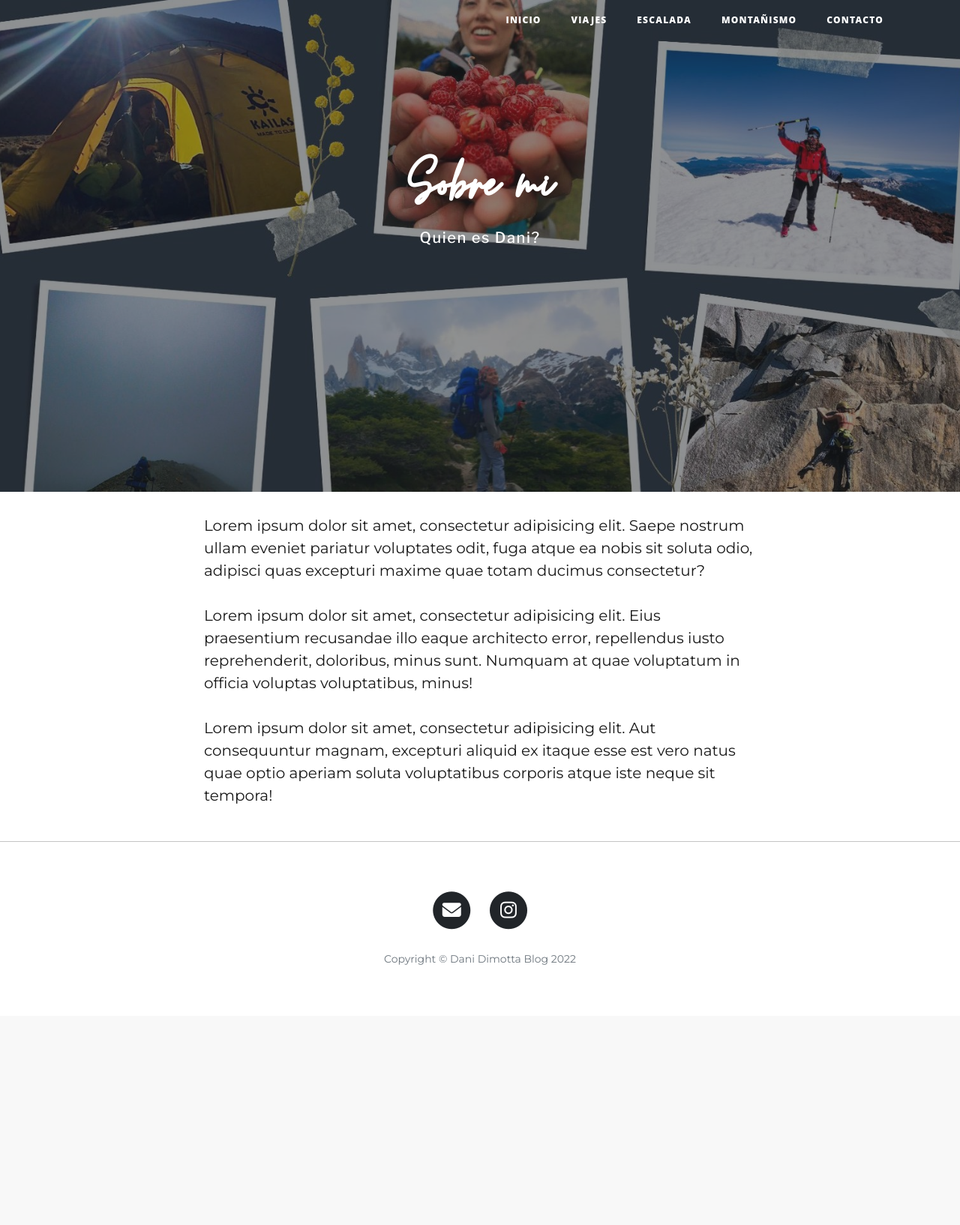
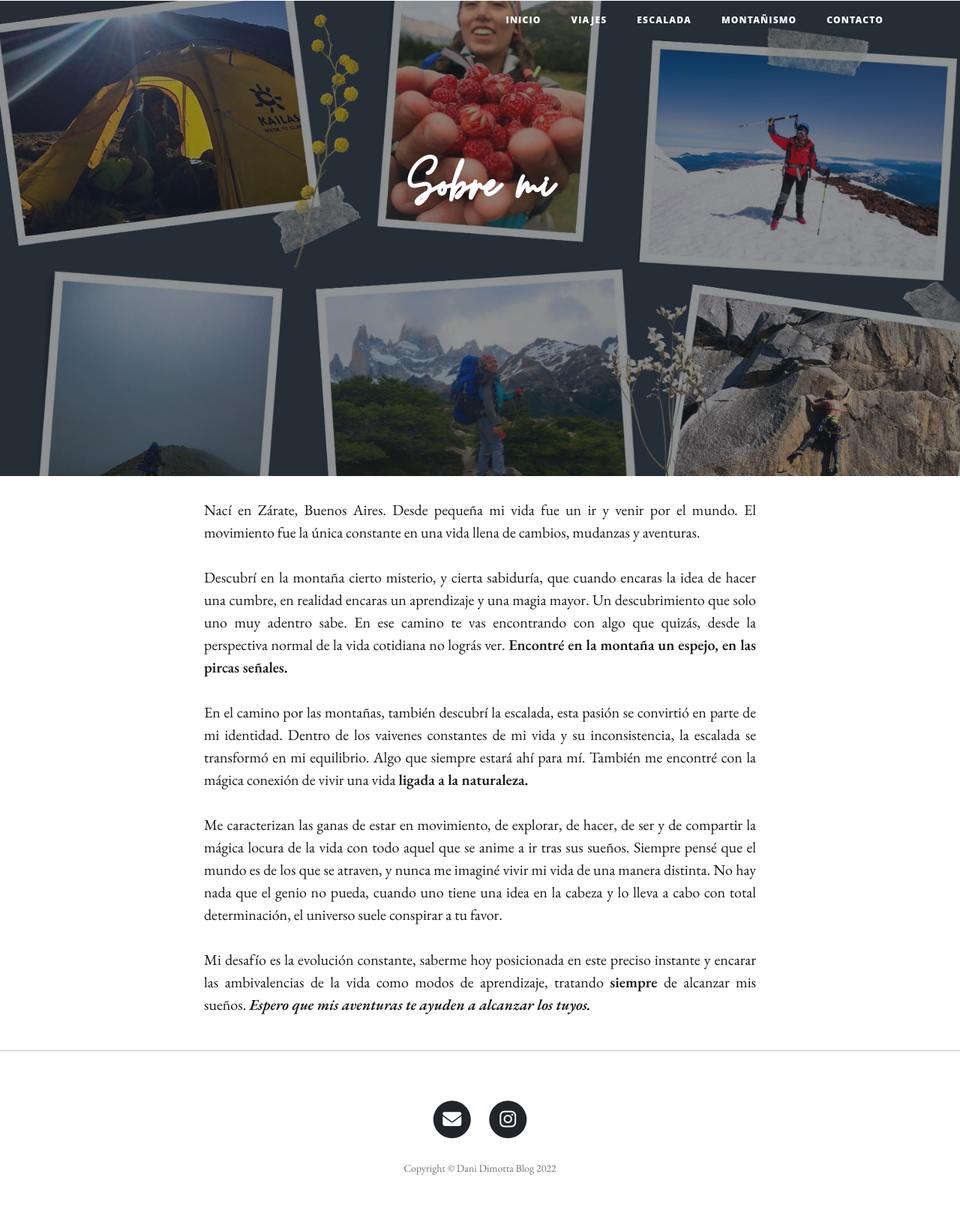
Before and after one commit to NMS47/Blog-Dani, a Flask app: page /about in a window 1280 px wide. Shown: the whole page at 75% size. Before the commit the page ends 1287 px from the top, so only its background shows below. Run offline with Flask 2, Linux system fonts and the light colour scheme; some libraries are stand-ins or nearby versions.

Commit message:
Big Changes, fixed carrousel, added about me, changed index photos

```diff
--- a/forms.py
+++ b/forms.py
@@ -13,6 +13,7 @@ class CreatePostForm(FlaskForm):
     body = CKEditorField("Contenido", validators=[DataRequired()])
     submit = SubmitField("Subir Post")
 
+
 class ContactForm(FlaskForm):
     name = StringField('Name', validators=[InputRequired(), Length(min=2, max=20)])
     email = StringField('Email', validators=[InputRequired(), Length(min=6, max=30), Email()])
--- a/main.py
+++ b/main.py
@@ -1,4 +1,3 @@
-import flask_login
 from flask import Flask, render_template, redirect, url_for, flash, request, g
 from flask_bootstrap import Bootstrap
 from flask_ckeditor import CKEditor, CKEditorField
@@ -64,11 +63,11 @@ class BlogPost(db.Model):
     author_id = db.Column(db.Integer, ForeignKey('users.id'))
     author = relationship('Users', back_populates='posts')
     title = db.Column(db.String(250), unique=True, nullable=False)
-    subtitle = db.Column(db.String(250), nullable=False)
+    subtitle = db.Column(db.String(500), nullable=False)
     category = db.Column(db.String(250), nullable=False)
     date = db.Column(db.String(250), nullable=False)
     body = db.Column(db.Text, nullable=False)
-    img_url = db.Column(db.String(250), nullable=False)
+    img_url = db.Column(db.String(500), nullable=False)
     comments = relationship('Comment', back_populates="parent_post")
 
 ## TABLE FOR COMMENTS
--- a/static/css/clean-blog.css
+++ b/static/css/clean-blog.css
@@ -14,7 +14,9 @@
 body {
   font-size: 20px;
   color: #181818;
-  font-family: 'Montserrat', sans-serif;
+  font-family: 'EB Garamond', serif;
+  text-align: justify;
+  text-justify: inter-word;
 }
 
 p {
@@ -40,7 +42,9 @@ a {
   color: #212529;
   transition: all 0.2s;
 }
-
+h5 a{
+  color: #fff;
+}
 a:focus, a:hover {
   color: #0085A1;
 }
@@ -256,6 +260,7 @@ header.masthead, section.masthead{
   background-repeat: no-repeat;
   position: relative;
   background-size: cover;
+  margin-top: 1px;
 
 }
 
@@ -299,7 +304,15 @@ header.masthead .site-heading .subheading {
   margin: 10px 0 0;
   font-family: LibreFranklin;
 }
-
+.overlay-head{
+  position: absolute;
+  top: 0;
+  left: 0;
+  height: 100%;
+  width: 100%;
+  background-color: #212529;
+  opacity: 0.2;
+}
 .overlay {
   position: absolute;
   top: 0;
--- a/templates/about.html
+++ b/templates/about.html
@@ -8,7 +8,7 @@
             <div class="col-lg-8 col-md-10 mx-auto">
                 <div class="page-heading">
                     <h1>Sobre mi</h1>
-            <span class="subheading">Quien es Dani?</span>
+                    <span class="subheading"></span>
                 </div>
             </div>
         </div>
@@ -19,9 +19,29 @@
 <div class="container">
     <div class="row">
         <div class="col-lg-8 col-md-10 mx-auto">
-        <p>Lorem ipsum dolor sit amet, consectetur adipisicing elit. Saepe nostrum ullam eveniet pariatur voluptates odit, fuga atque ea nobis sit soluta odio, adipisci quas excepturi maxime quae totam ducimus consectetur?</p>
-        <p>Lorem ipsum dolor sit amet, consectetur adipisicing elit. Eius praesentium recusandae illo eaque architecto error, repellendus iusto reprehenderit, doloribus, minus sunt. Numquam at quae voluptatum in officia voluptas voluptatibus, minus!</p>
-        <p>Lorem ipsum dolor sit amet, consectetur adipisicing elit. Aut consequuntur magnam, excepturi aliquid ex itaque esse est vero natus quae optio aperiam soluta voluptatibus corporis atque iste neque sit tempora!</p>
+            <p> Nací en Zárate, Buenos Aires. Desde pequeña mi vida fue un ir y venir por el mundo. El movimiento fue la
+                única constante en una vida llena de cambios, mudanzas y aventuras. </p>
+
+            <p> Descubrí en la montaña cierto misterio, y cierta sabiduría, que cuando encaras la idea de hacer una
+                cumbre, en realidad encaras un aprendizaje y una magia mayor. Un descubrimiento que solo uno muy adentro
+                sabe. En ese camino te vas encontrando con algo que quizás, desde la perspectiva normal de la vida
+                cotidiana no lográs ver. <strong>Encontré en la montaña un espejo, en las pircas señales.</strong></p>
+
+            <p> En el camino por las montañas, también descubrí la escalada, esta pasión se convirtió en parte de mi
+                identidad. Dentro de los vaivenes constantes de mi vida y su inconsistencia, la escalada se transformó
+                en mi equilibrio. Algo que siempre estará ahí para mí. También me encontré con la mágica conexión de
+                vivir una vida <strong>ligada a la naturaleza.</strong></p>
+
+            <p> Me caracterizan las ganas de estar en movimiento, de explorar, de hacer, de ser y de compartir la mágica
+                locura de la vida con todo aquel que se anime a ir tras sus sueños. Siempre pensé que el mundo es de los
+                que se atraven, y nunca me imaginé vivir mi vida de una manera distinta. No hay nada que el genio no
+                pueda, cuando uno tiene una idea en la cabeza y lo lleva a cabo con total determinación, el universo
+                suele conspirar a tu favor. </p>
+
+            <p> Mi desafío es la evolución constante, saberme hoy posicionada en este preciso instante y encarar las
+                ambivalencias de la vida como modos de aprendizaje, tratando <strong>siempre</strong> de alcanzar mis
+                sueños.<strong><i> Espero que mis aventuras te ayuden a alcanzar los tuyos. </i></strong></p>
+
         </div>
     </div>
 </div>
--- a/templates/header.html
+++ b/templates/header.html
@@ -12,14 +12,18 @@
 
     <!-- Bootstrap core CSS -->
     <link href="{{ url_for('static', filename='vendor/bootstrap/css/bootstrap.css') }}" rel="stylesheet">
-  <link href="https://cdn.jsdelivr.net/npm/bootstrap@5.2.1/dist/css/bootstrap.min.css" rel="stylesheet" integrity="sha384-iYQeCzEYFbKjA/T2uDLTpkwGzCiq6soy8tYaI1GyVh/UjpbCx/TYkiZhlZB6+fzT" crossorigin="anonymous">
+    <link href="https://cdn.jsdelivr.net/npm/bootstrap@5.2.1/dist/css/bootstrap.min.css" rel="stylesheet"
+          integrity="sha384-iYQeCzEYFbKjA/T2uDLTpkwGzCiq6soy8tYaI1GyVh/UjpbCx/TYkiZhlZB6+fzT" crossorigin="anonymous">
 
     <!-- Custom fonts for this template -->
-  <link href="{{ url_for('static', filename='vendor/fontawesome-free/css/all.min.css')}}" rel="stylesheet" type="text/css">
-  <link href='https://fonts.googleapis.com/css?family=Lora:400,700,400italic,700italic' rel='stylesheet' type='text/css'>
+    <link href="{{ url_for('static', filename='vendor/fontawesome-free/css/all.min.css')}}" rel="stylesheet"
+          type="text/css">
+    <link href='https://fonts.googleapis.com/css?family=Lora:400,700,400italic,700italic' rel='stylesheet'
+          type='text/css'>
     <link rel="preconnect" href="https://fonts.googleapis.com">
     <link rel="preconnect" href="https://fonts.gstatic.com" crossorigin>
-<link href="https://fonts.googleapis.com/css2?family=EB+Garamond:ital,wght@0,400;0,600;1,400;1,600&family=Kanit:wght@700&family=Merriweather:wght@900&family=Montserrat:wght@100;400;900&display=swap" rel="stylesheet">
+    <link href="https://fonts.googleapis.com/css2?family=EB+Garamond:ital,wght@0,400;0,600;1,400;1,600&family=Kanit:wght@700&family=Merriweather:wght@900&family=Montserrat:ital,wght@0,100;0,400;0,500;0,900;1,500&display=swap"
+          rel="stylesheet">
 
     <!-- Custom styles for this template -->
     <link href="{{ url_for('static', filename='css/clean-blog.css')}}" rel="stylesheet">
@@ -36,7 +40,9 @@
 <!-- Navigation -->
 <nav class="navbar navbar-expand-lg navbar-light fixed-top" id="mainNav">
     <div class="container">
-      <button class="navbar-toggler navbar-toggler-right" type="button" data-toggle="collapse" data-target="#navbarResponsive" aria-controls="navbarResponsive" aria-expanded="false" aria-label="Toggle navigation">
+        <button class="navbar-toggler navbar-toggler-right" type="button" data-toggle="collapse"
+                data-target="#navbarResponsive" aria-controls="navbarResponsive" aria-expanded="false"
+                aria-label="Toggle navigation">
             Menu
             <i class="fas fa-bars"></i>
         </button>
```
Also changed, not shown: templates/index.html (+13 -14 lines), 1 other file. Lines whose indentation alone changed are shown as unchanged.
